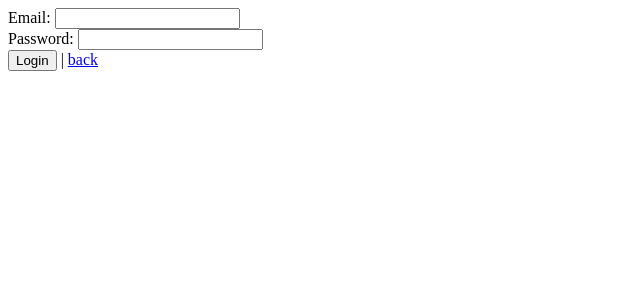
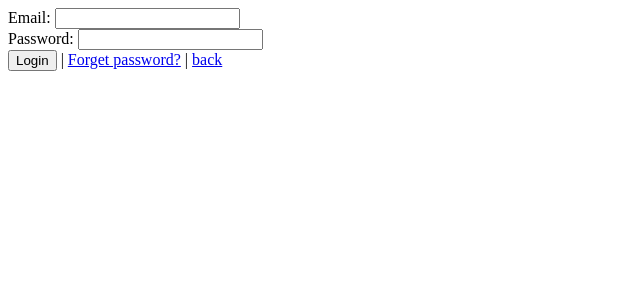
Before and after one commit to stephane-klein/sveltekit-user-auth-skeleton, a SvelteKit app: page /login in a window 1280 px wide. Shown: the top 300 px of the page, without its empty margins (0-640 px from the left). Built offline with nearby package versions, Linux system fonts and the light colour scheme; no server answers.

Commit message:
Refactoring, move db.js to $lib/server/db.js

```diff
--- a/src/hooks.server.js
+++ b/src/hooks.server.js
@@ -1,4 +1,4 @@
-import sql from "./db";
+import sql from "$lib/server/db.js";
 
 export async function handle({ event, resolve }) {
     const sessionId = event.cookies.get("session");
--- a/src/routes/(public)/login/+page.server.js
+++ b/src/routes/(public)/login/+page.server.js
@@ -1,5 +1,5 @@
 import { redirect, fail } from "@sveltejs/kit";
-import sql from "../../../db";
+import sql from "$lib/server/db.js";
 
 export const actions = {
     default: async({ request, cookies }) => {
--- a/src/routes/(public)/login/+page.svelte
+++ b/src/routes/(public)/login/+page.svelte
@@ -15,5 +15,7 @@
 
     <input type="submit" value="Login" />
     |
+    <a href="../password_reset/">Forget password?</a>
+    |
     <a href="../">back</a>
 </form>
--- a/src/routes/(public)/signup/+page.server.js
+++ b/src/routes/(public)/signup/+page.server.js
@@ -1,5 +1,5 @@
 import { redirect } from "@sveltejs/kit";
-import sql from "../../../db";
+import sql from "$lib/server/db.js";
 
 export const actions = {
     default: async({ request }) => {
--- a/src/routes/+page.server.js
+++ b/src/routes/+page.server.js
@@ -1,4 +1,4 @@
-import sql from "../db";
+import sql from "$lib/server/db.js";
 
 export async function load() {
     return {
--- a/src/routes/+page.svelte
+++ b/src/routes/+page.svelte
@@ -22,5 +22,7 @@
 {:else}
     <a data-sveltekit-reload href="/login/">Login</a>
     |
+    <a href="../password_reset/">Forget password?</a>
+    |
     <a data-sveltekit-reload href="/signup/">Signup</a>
 {/if}
```
Also changed, not shown: src/lib/server/README.md (added), src/lib/server/db.js (renamed from src/db.js).
